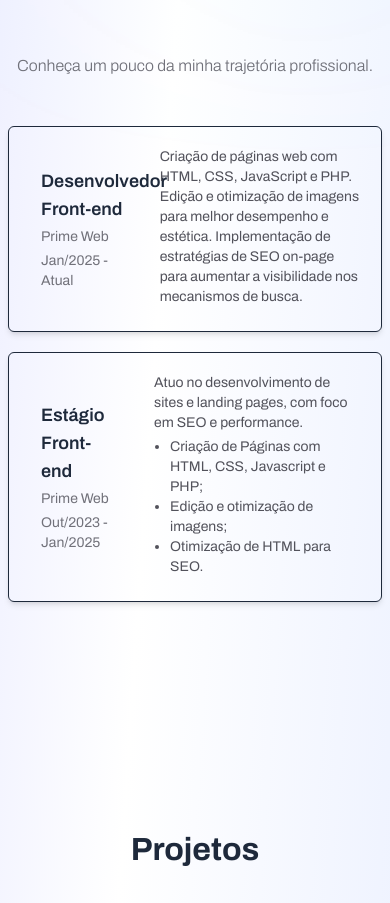
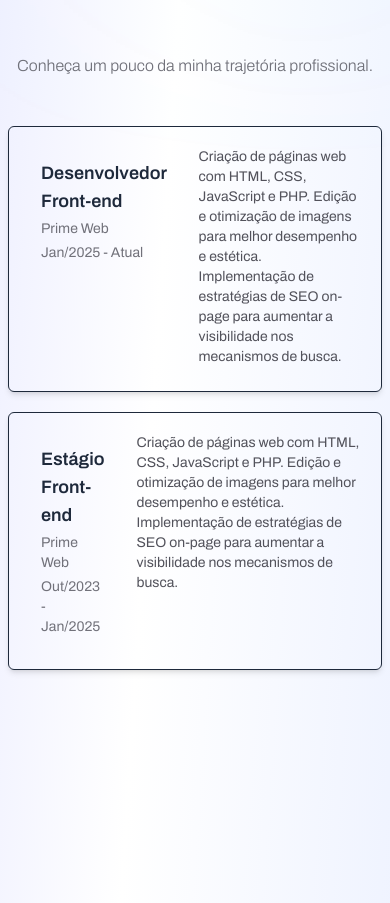
Before and after one commit to LxLorenzo/lorenzo-casa, a Next.js app: page / in a window 390 px wide. Shown: the part 2048-2951 px from the top of the page. Built offline with nearby package versions, Linux system fonts and the light colour scheme.

Commit message:
Update ProfessionalExperience.tsx

```diff
--- a/src/app/components/ProfessionalExperience.tsx
+++ b/src/app/components/ProfessionalExperience.tsx
@@ -11,13 +11,13 @@ const ProfessionalExperience = () => {
         Conheça um pouco da minha trajetória profissional.
       </p>
       <div className="flex flex-col gap-5 justify-center items-center">
-        <div className="sm:p-6 flex justify-center items-center gap-5 rounded-md hover:bg-zinc-100 transition shadow-md border border-primary p-5 dark:border-zinc-50 dark:hover:bg-neutral-900 max-w-[768px] w-full">
-          <div className="flex flex-col gap-1 p-3 w-1/3">
+        <div className="sm:p-6 flex justify-center sm:items-center gap-5 rounded-md hover:bg-zinc-100 transition shadow-md border border-primary p-5 dark:border-zinc-50 dark:hover:bg-neutral-900 max-w-[768px] w-full">
+          <div className="flex flex-col gap-1 p-3 sm:-1/3">
             <h3 className="text-lg font-semibold text-primary">Desenvolvedor Front-end</h3>
             <p className="text-sm text-zinc-500 dark:text-zinc-200">Prime Web</p>
             <p className="text-sm text-zinc-500 dark:text-zinc-200">Jan/2025 - Atual</p>
           </div>
-          <div className="flex flex-col gap-1 w-2/3">
+          <div className="flex flex-col gap-1 sm:w-2/3">
             <p className="text-sm text-zinc-600 dark:text-zinc-300">
               Criação de páginas web com HTML, CSS, JavaScript e PHP. Edição e otimização de imagens para melhor desempenho e estética. Implementação de estratégias de SEO on-page para aumentar a visibilidade nos mecanismos de busca.
             </p>
@@ -25,21 +25,16 @@ const ProfessionalExperience = () => {
             </div>
           </div>
         </div>
-        <div className="sm:p-6 flex justify-center items-center gap-5 rounded-md hover:bg-zinc-100 transition shadow-md border border-primary p-5 dark:border-zinc-50 dark:hover:bg-neutral-900 max-w-[768px] w-full">
-          <div className="flex flex-col gap-1 p-3 w-1/3">
+        <div className="sm:p-6 flex justify-center sm:items-center gap-5 rounded-md hover:bg-zinc-100 transition shadow-md border border-primary p-5 dark:border-zinc-50 dark:hover:bg-neutral-900 max-w-[768px] w-full">
+          <div className="flex flex-col gap-1 p-3 sm:w-1/3">
             <h3 className="text-lg font-semibold text-primary">Estágio Front-end</h3>
             <p className="text-sm text-zinc-500 dark:text-zinc-200">Prime Web</p>
             <p className="text-sm text-zinc-500 dark:text-zinc-200">Out/2023 - Jan/2025</p>
           </div>
-          <div className="flex flex-col gap-1 w-2/3">
+          <div className="flex flex-col gap-1 sm:w-2/3">
             <p className="text-sm text-zinc-600 dark:text-zinc-300">
-              Atuo no desenvolvimento de sites e landing pages, com foco em SEO e performance.
+              Criação de páginas web com HTML, CSS, JavaScript e PHP. Edição e otimização de imagens para melhor desempenho e estética. Implementação de estratégias de SEO on-page para aumentar a visibilidade nos mecanismos de busca.
             </p>
-            <ul className="text-sm text-zinc-600 list-disc ml-4 dark:text-zinc-300">
-              <li>Criação de Páginas com HTML, CSS, Javascript e PHP;</li>
-              <li>Edição e otimização de imagens;</li>
-              <li>Otimização de HTML para SEO.</li>
-            </ul>
             <div className="flex justify-items items-center gap-2">
             </div>
           </div>
```
